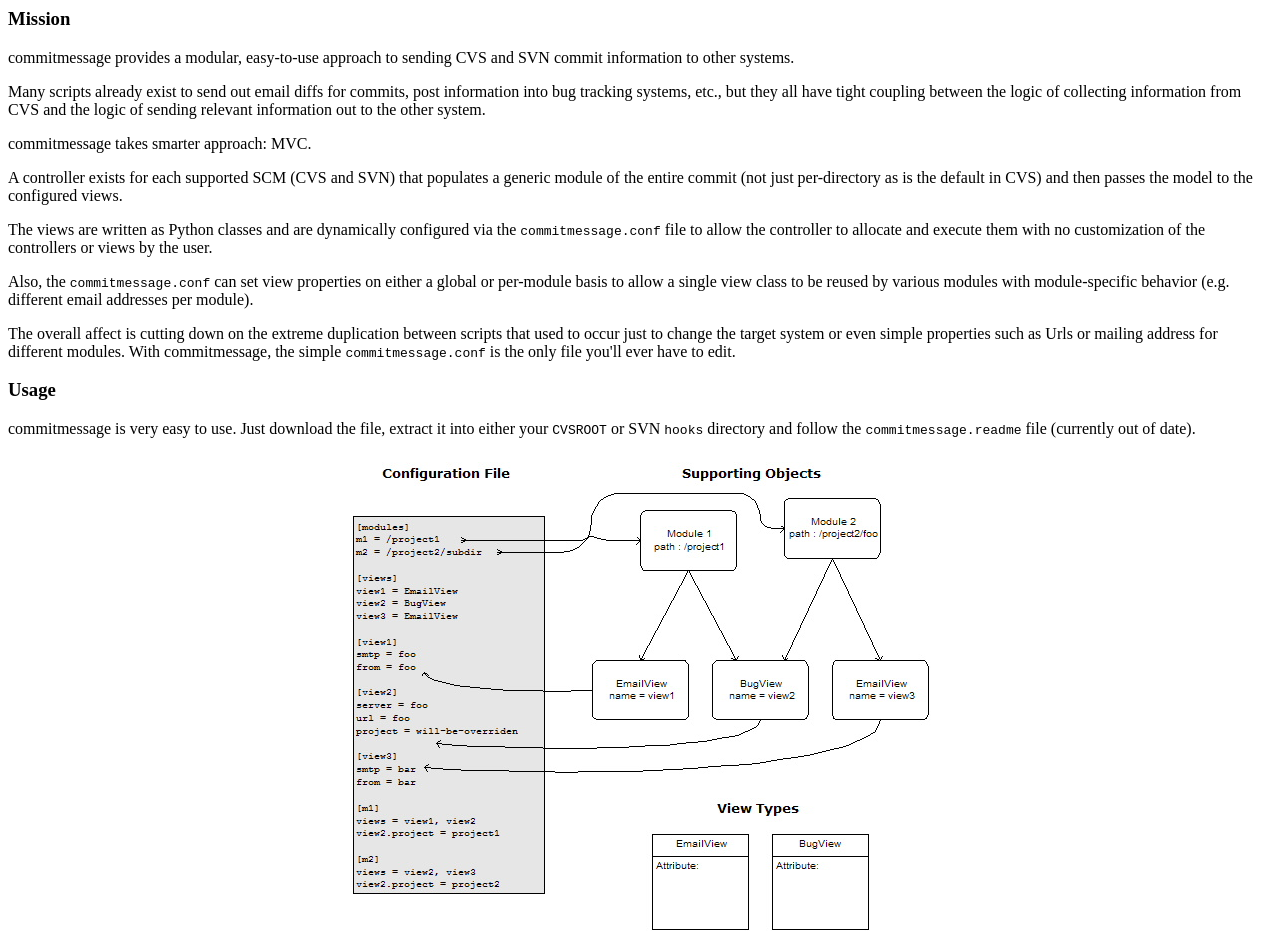
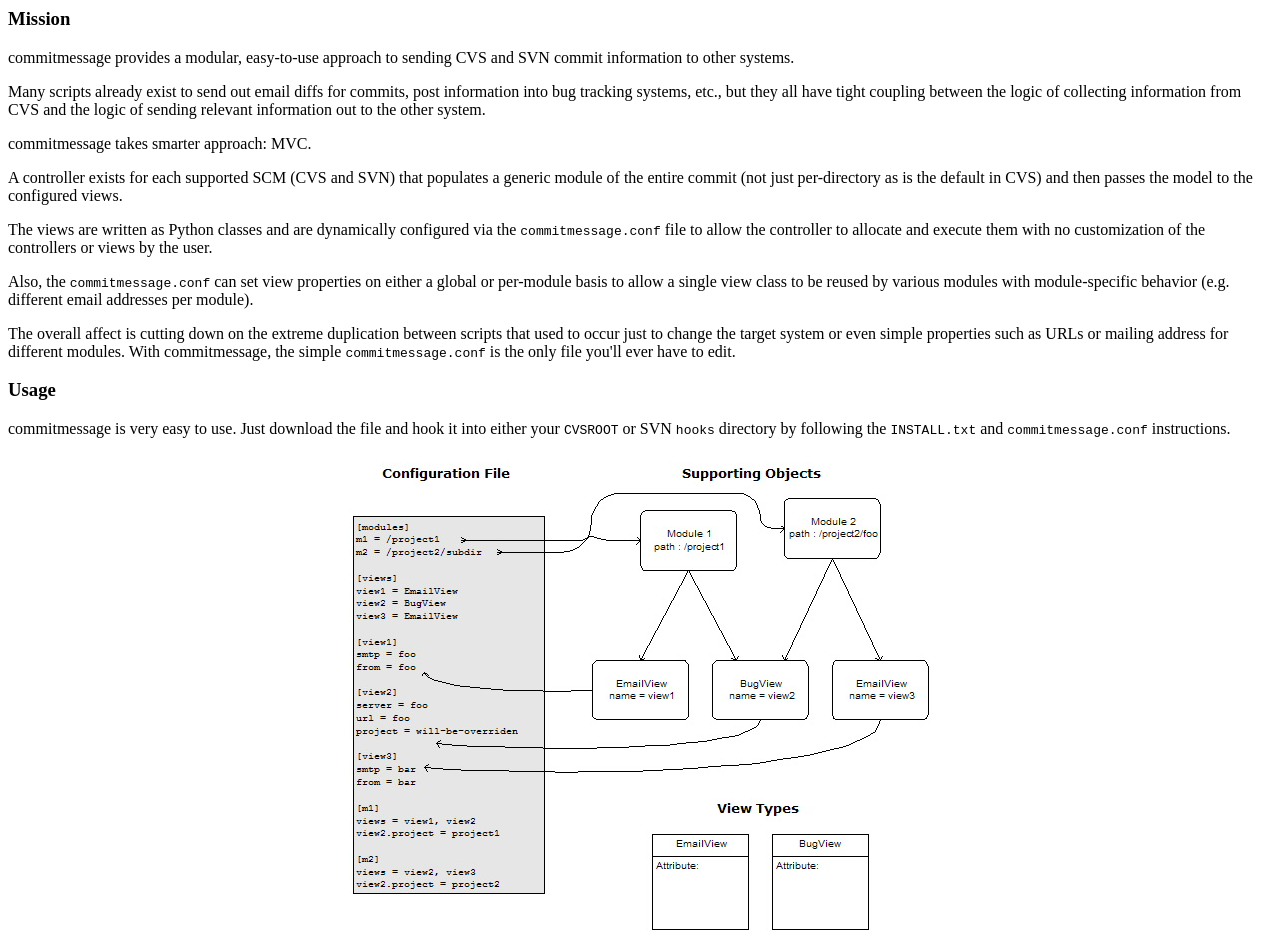
Before and after one commit to dagvl/commitmessage, a plain HTML site: page www/index.html in a window 1280 px wide. Shown: the top 934 px of the page. Drawn offline with Linux system fonts and the light colour scheme.

Commit message:
Updated references to the documentation.

```diff
--- a/www/index.html
+++ b/www/index.html
@@ -35,24 +35,26 @@ execute them with no customization of the controllers or views by the user.
 
 <p>
 Also, the <code>commitmessage.conf</code> can set view properties on either a
-global or per-module basis to allow a single view class to be reused by
-various modules with module-specific behavior (e.g. different email addresses
-per module).
+global or per-module basis to allow a single view class to be reused by various
+modules with module-specific behavior (e.g. different email addresses per
+module).
 </p>
 
 <p>
-The overall affect is cutting down on the extreme duplication between scripts that
-used to occur just to change the target system or even simple properties such as
-Urls or mailing address for different modules. With commitmessage, the simple
-<code>commitmessage.conf</code> is the only file you'll ever have to edit.
+The overall affect is cutting down on the extreme duplication between scripts
+that used to occur just to change the target system or even simple properties
+such as URLs or mailing address for different modules. With commitmessage, the
+simple <code>commitmessage.conf</code> is the only file you'll ever have to
+edit.
 </p>
 
 <h3>Usage</h3>
 
 <p>
-commitmessage is very easy to use. Just download the file, extract it into
-either your <code>CVSROOT</code> or SVN <code>hooks</code> directory and follow
-the <code>commitmessage.readme</code> file (currently out of date).
+commitmessage is very easy to use. Just download the file and hook it into
+either your <code>CVSROOT</code> or SVN <code>hooks</code> directory by
+following the <code>INSTALL.txt</code> and <code>commitmessage.conf</code>
+instructions.
 </p>
 
 <center>
```
